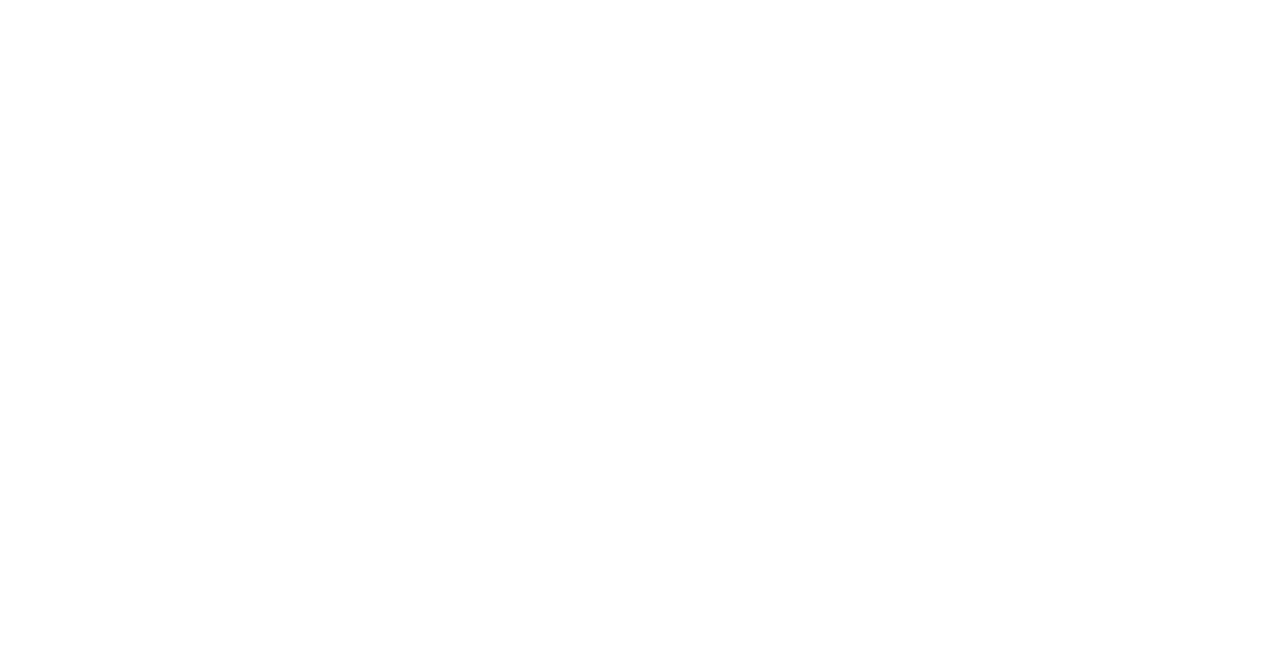
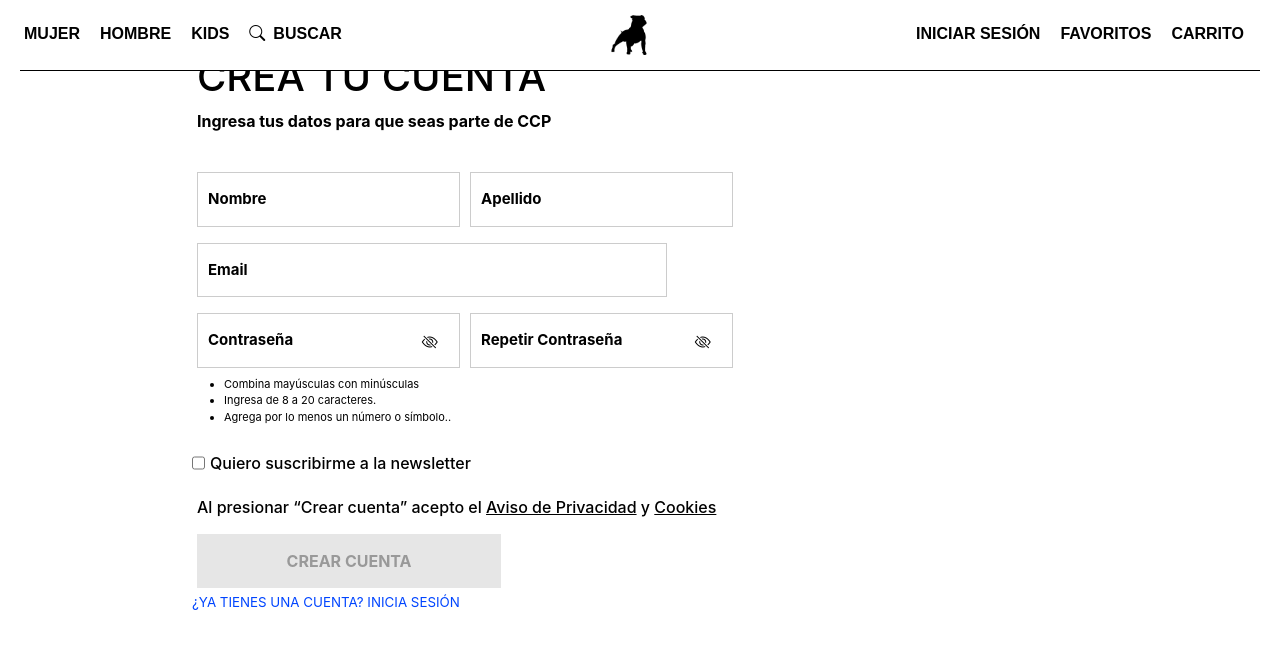
Before and after one commit to oscarvasquez28/Interfaz-Cuidado-con-el-perro, a React (Vite) app in the folder FrontEnd/: page /LogIn in a window 1280 px wide. Before the commit this address had no page. Shown: the top 648 px of the page. Built offline with nearby package versions, Linux system fonts and the light colour scheme; a web font is replaced by a local one.

Commit message:
Arreglos header y rutas
se agregaron las rutas para inicias sesion  y registrar, además se le agregó diferentes clases al header para dinamismo

```diff
--- a/FrontEnd/src/Components/Header.css
+++ b/FrontEnd/src/Components/Header.css
@@ -4,15 +4,11 @@
     /* Puedes añadir otros formatos de fuente aquí para mayor compatibilidad */
 }
 
-.header-comp{
-    color: white;
-    /* display: flex;
-    align-items: center;
-    justify-content: space-between;
-    margin: 0px 10px;
-    border-bottom: 0.5px solid white; */
+
+
+.home-route{
     background: transparent;
-    padding: 6px 0px 6px 0px;
+    padding: 6px 0px 0px 0px;
     font-family: 'MiFuente', sans-serif;
     position: fixed;
     top: 0;
@@ -23,12 +19,41 @@
     transition: background-color 0.3s ease;
 }
 
+.General {
+    background: white;
+    padding: 6px 0px 0px 0px;
+    font-family: 'MiFuente', sans-serif;
+    position: fixed;
+    top: 0;
+    left: 0;
+    width: 100%;
+    z-index: 10;
+    line-height: 3.5em;
+    transition: background-color 0.3s ease;
+
+
+}
+
+.General .header-nav a{
+    color: black;
+}
+
+.General .header-nav img{
+    filter: brightness(0) saturate(100%) invert(0%) sepia(0%) saturate(0%) hue-rotate(0deg) brightness(0%) contrast(100%);
+  }
+
+
 .header-nav{
     display: flex;
     align-items: center;
     justify-content: space-between;
     margin: 0px 20px;
     border-bottom: 0.5px solid white;
+
+}
+
+.General .header-nav{
+    border-bottom: 0.5px solid black;
 }
 
 .header-nav div{
@@ -42,6 +67,8 @@
     font-weight: bold;
     color: white;
 }
+
+
 
 .logo{
     height: 5.5vh;
@@ -69,6 +96,16 @@
     cursor: pointer;
 }
 
+.General .header-right a:hover{
+    color: white;
+    cursor: pointer;
+}
+
+.General .header-left a:hover{
+    color: white;
+    cursor: pointer;
+}
+
 .header-comp i{
     padding-right: 8px;
     width: 20px;
@@ -80,6 +117,7 @@
     /* Estilos cuando el usuario hace scroll hacia abajo */
     background: white; /* Cambiar el color de fondo */
     box-shadow: 0 2px 4px rgba(0, 0, 0, 0.1); /* Agregar sombra para resaltar */
+    border-bottom: 0.5px solid black;
   }
 
   .header-comp.scrolled a{
--- a/FrontEnd/src/Components/Header.jsx
+++ b/FrontEnd/src/Components/Header.jsx
@@ -1,5 +1,6 @@
 // import React from 'react'
 import React, { useState, useEffect } from 'react';
+// import { Link, useLocation } from 'react-router-dom';
 import '../Components/Header.css'
 import { Link } from 'react-router-dom'
 import perro from '../Images/perro.png'
@@ -27,7 +28,7 @@
 
     return (
 
-      <div className={`header-comp ${scrollDown ? 'scrolled' : ''}`}>
+      <div className={`header-comp ${scrollDown ? 'scrolled' : ''} ${location.pathname === '/' ? 'home-route' : 'General'}`}>
         <nav className='header-nav'>
             <div className='header-right'>
                 <Link to ="Home">MUJER</Link>
@@ -39,8 +40,8 @@
                  <Link to ="/"> <img src={perro} className="logo" alt="logo" /></Link>
             </div>
              <div className='header-left'>
-                <Link to ="Home">INICIAR SESIÓN</Link>
-                 <Link to ="Create">FAVORITOS</Link>
+                <Link to ="LogIn">INICIAR SESIÓN</Link>
+                 <Link to ="SignIn">FAVORITOS</Link>
                  <Link to ="/">CARRITO</Link>
             </div>
          </nav>
--- a/FrontEnd/src/Pages/App.jsx
+++ b/FrontEnd/src/Pages/App.jsx
@@ -11,26 +11,20 @@
 import Create from './Create.jsx'
 import Read  from './Read.jsx'
 import Dashboard from './Dashboard.jsx';
+import LogIn from './LogIn.jsx'
+import SignIn from './SignIn.jsx'
 
 
 function App() {
   return (
-    // <div className="App">
-    //   <div className='App-Home'>
-    //     <header className="App-header">
-    //     {/* <img src={fondo} className="App-fondo" alt="fondo" /> */}
-    //       <Header/>
-    //       {/* <Component/> */}
-    //     </header>
-    //     {/* <img src={logo} className="App-logo" alt="logo" /> */}
-    //   </div>
-    // </div>
     <BrowserRouter>
       <Routes>
           <Route path='/' element={<Dashboard />} />
           <Route path='/Home' element={<Home />} />
           <Route path='/create' element={<Create />} />
           <Route path='/read/:id' element={<Read />} />
+          <Route path='/LogIn' element={<LogIn />} />
+          <Route path='/SignIn' element={<SignIn />} />
       </Routes>
     </BrowserRouter>
   );
--- a/FrontEnd/src/Pages/LogIn.css
+++ b/FrontEnd/src/Pages/LogIn.css
@@ -4,7 +4,9 @@
   padding: 0;
 }
 
-
+.header{
+  color:black;
+}
 
 .general{
   display: flex;
--- a/FrontEnd/src/Pages/LogIn.jsx
+++ b/FrontEnd/src/Pages/LogIn.jsx
@@ -1,5 +1,6 @@
 import React, { useState } from 'react';
 import './LogIn.css';
+import Header from '../Components/Header'
 
 // import bfooter from '../Images/Footer/background-footer.jpg'
 
@@ -8,7 +9,9 @@
     return (
 
       <div>
-
+        <header className='header'>
+          <Header/>
+        </header>
         <div className='general'>
 
           <div className='title'>
```
